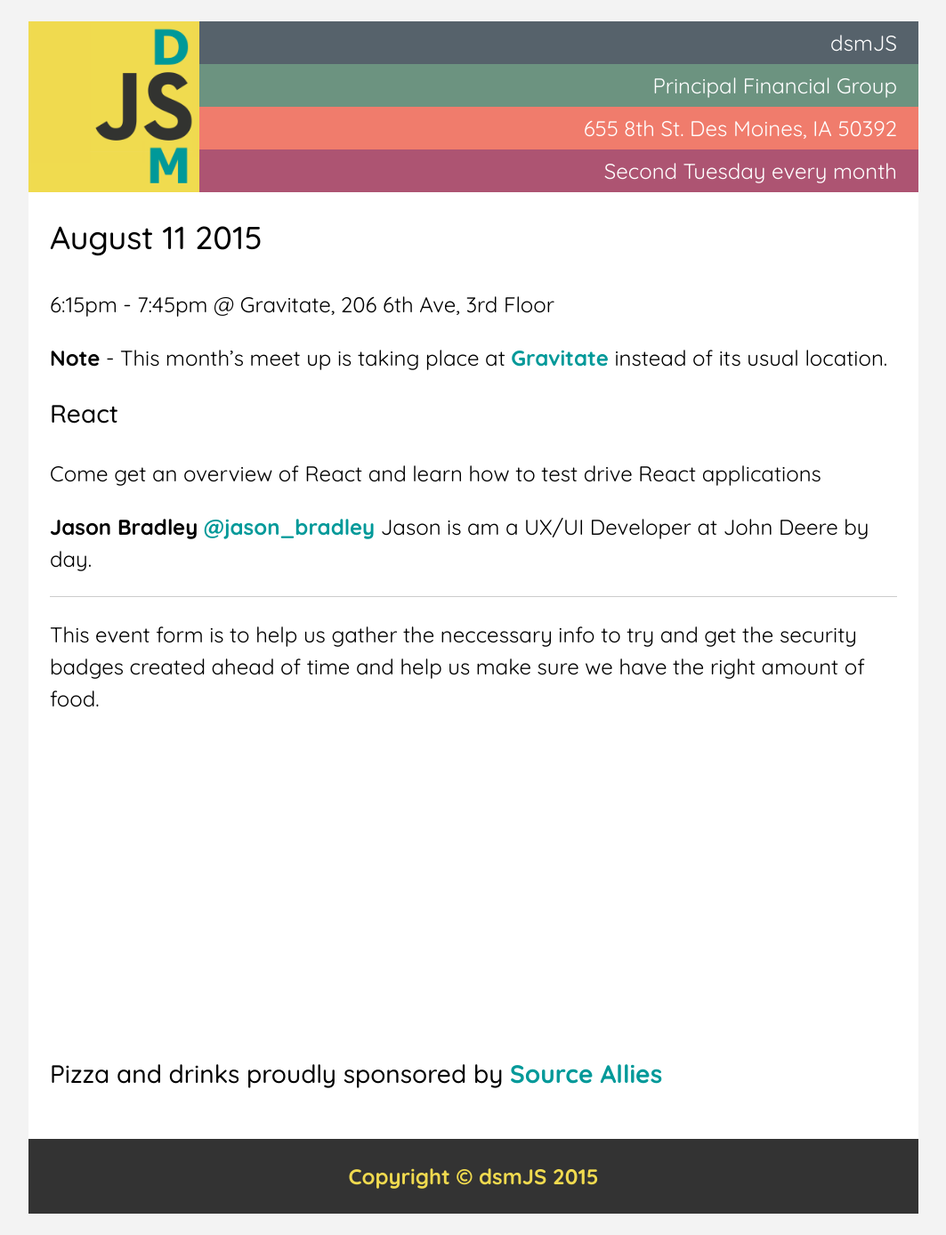
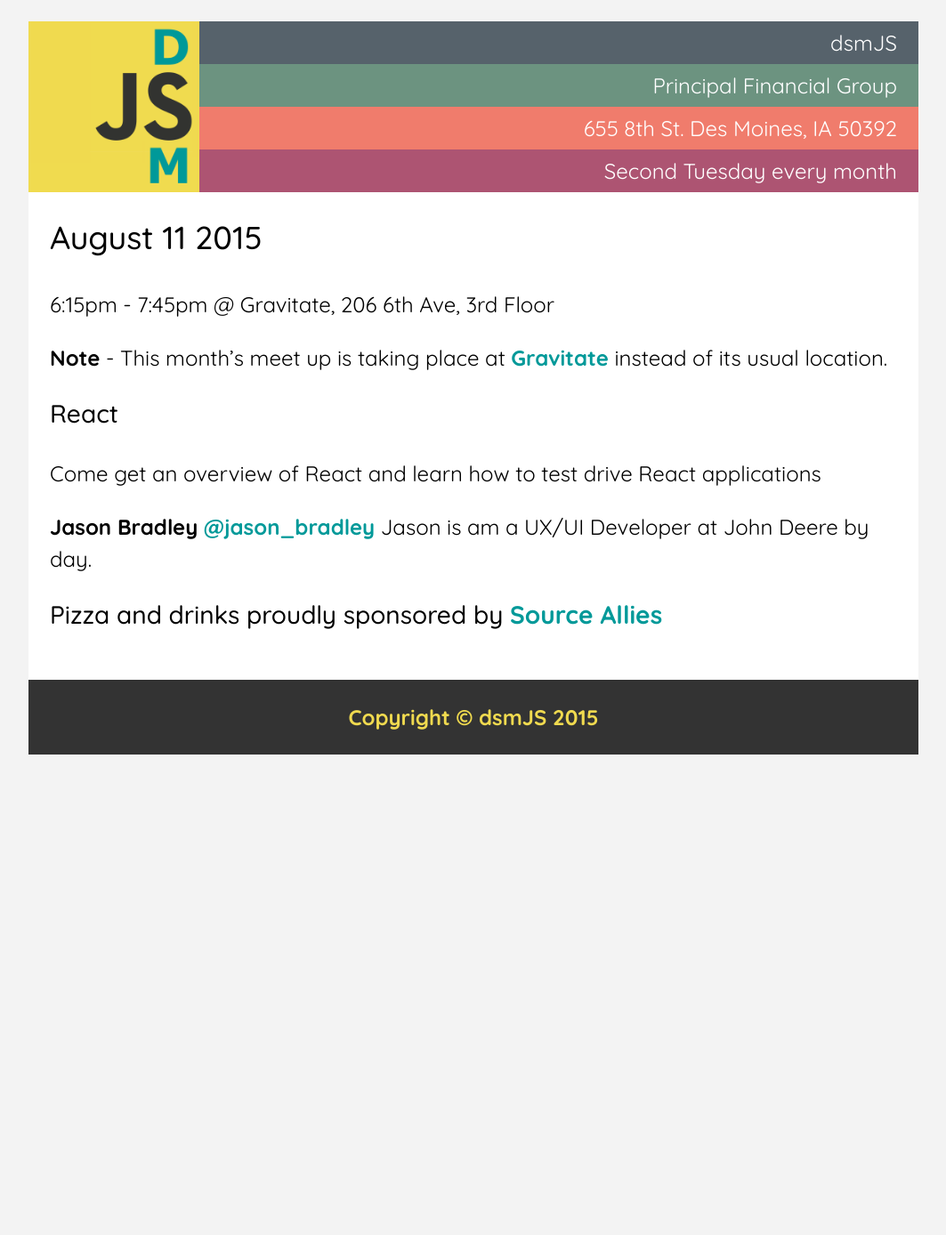
Before and after one commit to dsmjs/dsmjs.github.io, a Jekyll site: the page built from index.md, in a window 1280 px wide. Shown: the whole page at 89% size, without its empty margins (108-1171 px from the left). Built offline with Jekyll 4.4.1, drawn with Linux system fonts in a browser that asks for light colours; Markdown is read by kramdown in place of the engine named in the settings; after the commit the page ends 900 px from its top, so only the background shows below that.

Commit message:
make the tikly widget dynamic

```diff
--- a/_layouts/default.html
+++ b/_layouts/default.html
@@ -19,12 +19,14 @@
 	<section class="container">
 		{{ content }}
 
+		{% if site.posts.first.tiklyWidgetID.size > 0 %}
 		<div class="tickly">
 			<p>This event form is to help us gather the neccessary info to try and get the security badges created ahead of time and help us make sure we have the right amount of food.</p>
 			<div class="text-center">
 				<iframe name='tiklet' scrolling='no' id='{{site.posts.first.tiklyWidgetID}}' style='height:350px;width:420px;background-color: transparent;' frameborder='0' src='{{site.posts.first.tiklyWidgetURL}}'></iframe>
 			</div>
 		</div>
+		{% endif %}
 
 		<h3>Pizza and drinks proudly sponsored by <a href="{{site.posts.first.pizzaSponsorSite}}">{{site.posts.first.pizzaSponsorName}}</a></h3>
 	</section>
```
